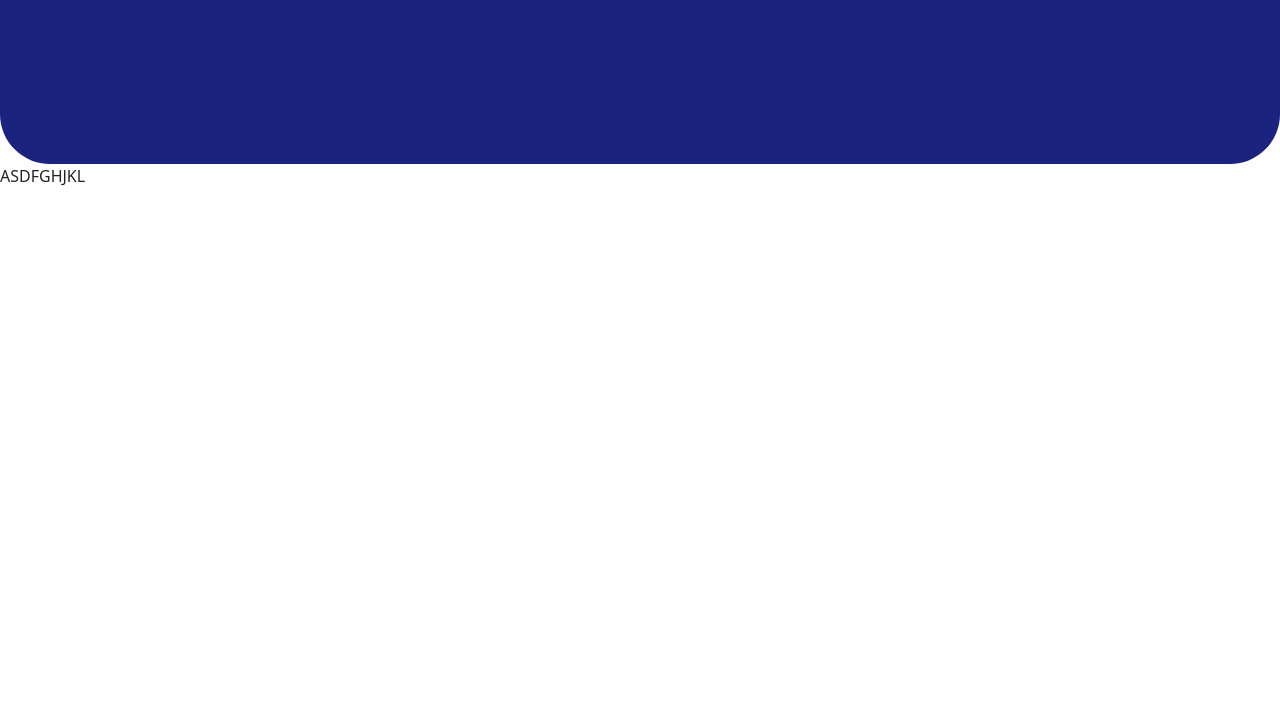
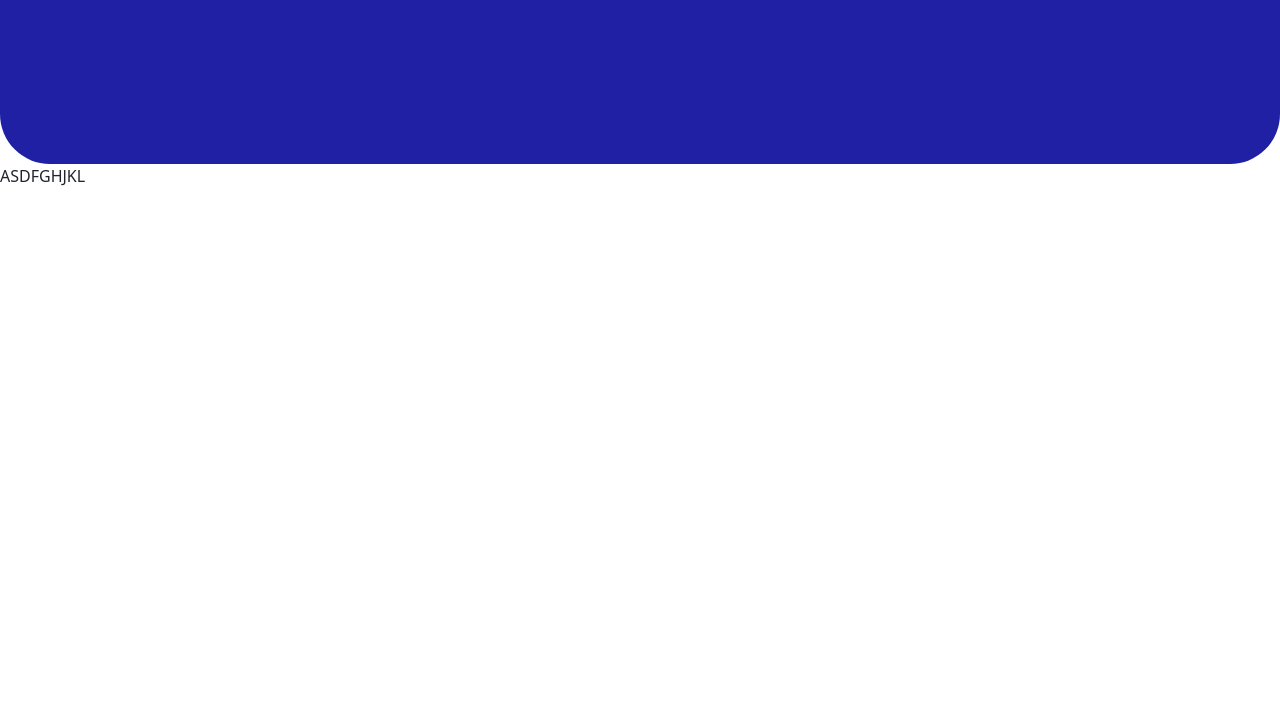
Before and after one commit to HasnaFarhatul/KBT-Project, a plain HTML site: page Daftar.html in a window 1280 px wide. Shown: the part 86-800 px from the top of the page. Drawn offline with nearby package versions, Linux system fonts and the light colour scheme; a web font is replaced by a local one.

```diff
--- a/style.css
+++ b/style.css
@@ -93,7 +93,7 @@
 .top-navbar {
   width: 100%;
   height: 250px;
-  background-color: #1a237e; /* biru tua */
+  background-color: rgb(32, 32, 164);
   color: white;
   border-bottom-left-radius: 50px;
   border-bottom-right-radius: 50px;
```
